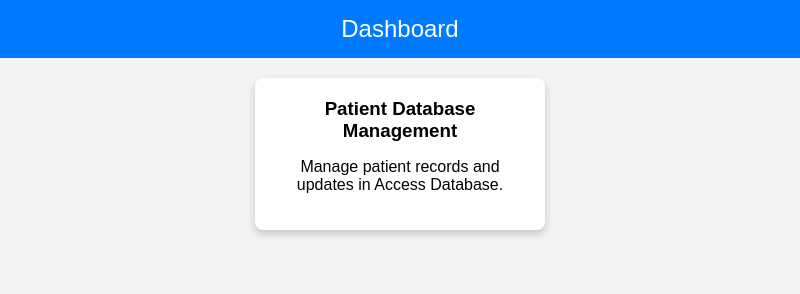
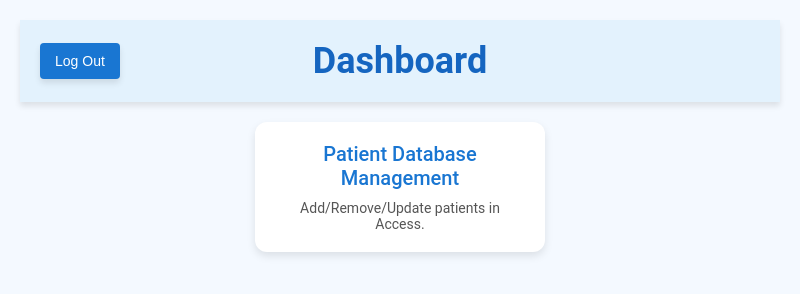
Before and after one commit to denvercude/ClientTrustManagement2.0, an Electron app: page src/frontend/dashboard/dashboard.html in a window 800 px wide. Drawn offline with Linux system fonts and the light colour scheme.

Commit message:
feat: Modularize dashboard and manage_patients pages into separate HTML, CSS, and JS files
- Extracted inline CSS from dashboard.html and manage_patients.html, moved to respective CSS files.
- Removed inline JavaScript event handlers from both HTML files, added them to respective JS files.
- Linked individual and styles.css CSS files in both HTML files for styling consistency.
- Included respective JS files at the end of the body for each HTML file to ensure functionality.

```diff
--- /dev/null
+++ b/src/frontend/dashboard/dashboard.css
@@ -0,0 +1,78 @@
+body {
+  font-family: 'Roboto', Arial, sans-serif;
+    margin: 0;
+    padding: 20px;
+    background-color: #f4f9ff;
+    display: flex;
+    flex-direction: column;
+    justify-content: flex-start;
+    align-items: center;
+    height: 100vh;
+  }
+  .header {
+    width: 100%;
+    background: #e3f2fd;
+    padding: 20px;
+    box-sizing: border-box;
+    position: relative;
+    box-shadow: 0 4px 6px rgba(0, 0, 0, 0.1);
+  }
+  .header button {
+    position: absolute;
+    left: 20px;
+    top: 50%;
+    transform: translateY(-50%);
+    padding: 10px 15px;
+    background-color: #1976d2;
+    color: white;
+    border: none;
+    border-radius: 4px;
+    cursor: pointer;
+    font-size: 14px;
+    font-weight: 500;
+    box-shadow: 0 4px 6px rgba(0, 0, 0, 0.1);
+  }
+  .header button:hover {
+    background-color: #1565c0;
+  }
+  .title {
+    font-size: 36px;
+    color: #1565c0;
+    text-align: center;
+    font-weight: 700;
+    margin: 0;
+  }
+  .container {
+    display: flex;
+    justify-content: center;
+    align-items: center;
+    flex-wrap: wrap;
+    gap: 20px;
+    padding: 20px;
+  }
+  .task-card {
+    background: #ffffff;
+    padding: 20px;
+    border-radius: 12px;
+    box-shadow: 0 4px 8px rgba(0, 0, 0, 0.1);
+    width: 250px;
+    text-align: center;
+    cursor: pointer;
+    transition: transform 0.2s, box-shadow 0.2s;
+  }
+  .task-card:hover {
+    transform: scale(1.05);
+    box-shadow: 0 6px 12px rgba(0, 0, 0, 0.2);
+  }
+  .task-card h3 {
+    margin: 0;
+    margin-bottom: 10px;
+    font-size: 20px;
+    color: #1976d2;
+    font-weight: 500;
+  }
+  .task-card p {
+    margin: 0;
+    color: #555;
+    font-size: 14px;
+  }
--- a/src/frontend/dashboard/dashboard.html
+++ b/src/frontend/dashboard/dashboard.html
@@ -1,59 +1,26 @@
 <!DOCTYPE html>
 <html lang="en">
+
 <head>
   <meta charset="UTF-8">
   <meta name="viewport" content="width=device-width, initial-scale=1.0">
   <title>Client Trust Management - Dashboard</title>
-  <style>
-    body {
-      font-family: Arial, sans-serif;
-      margin: 0;
-      padding: 0;
-      background-color: #f4f4f4;
-    }
-    .navbar {
-      background-color: #007bff;
-      padding: 15px;
-      color: white;
-      text-align: center;
-      font-size: 24px;
-    }
-    .container {
-      padding: 20px;
-      display: flex;
-      flex-wrap: wrap;
-      gap: 20px;
-      justify-content: center;
-    }
-    .task-card {
-      background: white;
-      padding: 20px;
-      border-radius: 8px;
-      box-shadow: 0 4px 8px rgba(0, 0, 0, 0.2);
-      width: 250px;
-      text-align: center;
-      cursor: pointer;
-      transition: transform 0.2s;
-    }
-    .task-card:hover {
-      transform: scale(1.05);
-    }
-    .task-card h3 {
-      margin: 0;
-      margin-bottom: 10px;
-    }
-  </style>
+  <link rel="stylesheet" href="dashboard.css">
 </head>
+
 <body>
-  <div class="navbar">
-    Dashboard
+  <div class="header">
+    <button onclick="location.href='../index/index.html'">Log Out</button>
+    <div class = "title">Dashboard</div>
   </div>
   <div class="container">
-    <div class="task-card" onclick="window.electronAPI.navigateTo('manage_patients/manage_patients.html')">
+    <div class="task-card" id="manage-patients-btn">
       <h3>Patient Database Management</h3>
-      <p>Manage patient records and updates in Access Database.</p>
+      <p>Add/Remove/Update patients in Access.</p>
     </div>
     <!-- Add more task cards here -->
   </div>
+
+  <script src="dashboard.js"></script>
 </body>
 </html>
--- /dev/null
+++ b/src/frontend/dashboard/dashboard.js
@@ -0,0 +1,3 @@
+document.getElementById("manage-patients-btn").addEventListener("click", () => {
+    window.electronAPI.navigateTo("manage_patients/manage_patients.html");
+  });
--- /dev/null
+++ b/src/frontend/manage_patients/manage_patients.css
@@ -0,0 +1,78 @@
+body {
+    font-family: 'Roboto', Arial, sans-serif;
+    margin: 0;
+    padding: 20px;
+    background-color: #f4f9ff;
+    display: flex;
+    flex-direction: column;
+    justify-content: flex-start;
+    align-items: center;
+    height: 100vh;
+  }
+  .header {
+    width: 100%;
+    background: #e3f2fd;
+    padding: 20px;
+    box-sizing: border-box;
+    position: relative;
+    box-shadow: 0 4px 6px rgba(0, 0, 0, 0.1);
+  }
+  .header button {
+    position: absolute;
+    left: 20px;
+    top: 50%;
+    transform: translateY(-50%);
+    padding: 10px 15px;
+    background-color: #1976d2;
+    color: white;
+    border: none;
+    border-radius: 4px;
+    cursor: pointer;
+    font-size: 14px;
+    font-weight: 500;
+    box-shadow: 0 4px 6px rgba(0, 0, 0, 0.1);
+  }
+  .header button:hover {
+    background-color: #1565c0;
+  }
+  .title {
+    font-size: 36px;
+    color: #1565c0;
+    text-align: center;
+    font-weight: 700;
+    margin: 0;
+  }
+  .container {
+    display: flex;
+    justify-content: center;
+    align-items: center;
+    flex-wrap: wrap;
+    gap: 20px;
+    padding: 20px;
+  }
+  .task-card {
+    background: #ffffff;
+    padding: 20px;
+    border-radius: 12px;
+    box-shadow: 0 4px 8px rgba(0, 0, 0, 0.1);
+    width: 250px;
+    text-align: center;
+    cursor: pointer;
+    transition: transform 0.2s, box-shadow 0.2s;
+  }
+  .task-card:hover {
+    transform: scale(1.05);
+    box-shadow: 0 6px 12px rgba(0, 0, 0, 0.2);
+  }
+  .task-card h3 {
+    margin: 0;
+    margin-bottom: 10px;
+    font-size: 20px;
+    color: #1976d2;
+    font-weight: 500;
+  }
+  .task-card p {
+    margin: 0;
+    color: #555;
+    font-size: 14px;
+  }
```
Also changed, not shown: src/frontend/manage_patients/admissions/admissions.html (+1 -1 lines), src/frontend/manage_patients/discharges/discharges.html (+1 -1 lines), src/frontend/manage_patients/manage_patients.html (+4 -96 lines), src/frontend/manage_patients/manage_patients.js (added, +11 -0 lines), src/frontend/manage_patients/update_phase/update_phase.html (+1 -1 lines), src/frontend/shared_css/styles.css (renamed from src/frontend/shared_css/manage_patients_styles/styles.css).
